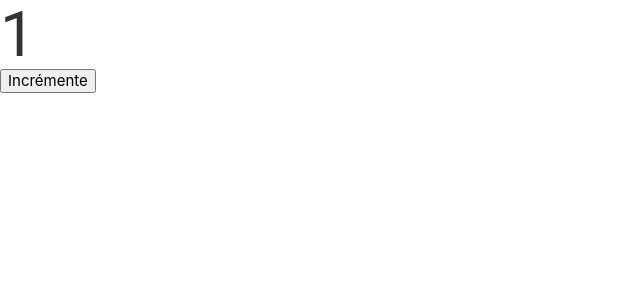
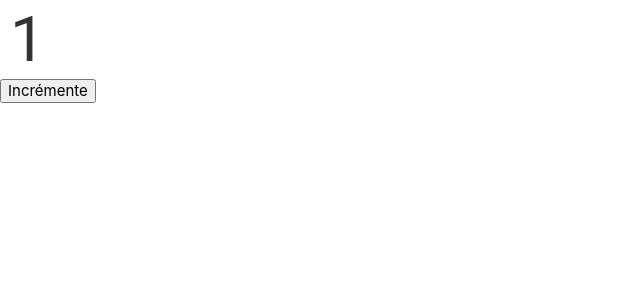
Before and after one commit to GrCOTE7/React, a React (Create React App) app: page / in a window 1280 px wide. Shown: the top 300 px of the page, without its empty margins (0-640 px from the left). Built offline with nearby package versions, Linux system fonts and the light colour scheme.

Commit message:
Faet: Best container for H1

```diff
--- a/src/App.tsx
+++ b/src/App.tsx
@@ -1,5 +1,5 @@
 import React, { useState } from "react";
-import "./styles.css";
+import "./styles.min.css";
 
 function App() {
   // State (État, données)
--- a/src/styles.css
+++ b/src/styles.css
@@ -7,5 +7,5 @@
 
 h1 {
   margin: 0;
-  padding: 0;
+  padding: 5px 10px;
 }
--- /dev/null
+++ b/src/styles.min.css
@@ -0,0 +1,2 @@
+#root{font-family:Roboto,Arial,sans-serif;color:#333;margin:0;padding:0}h1{margin:0;padding:5px 10px}
+/*# sourceMappingURL=styles.min.css.map */
```
Also changed, not shown: 1 other file (tests, documents, lock files or other folders).
